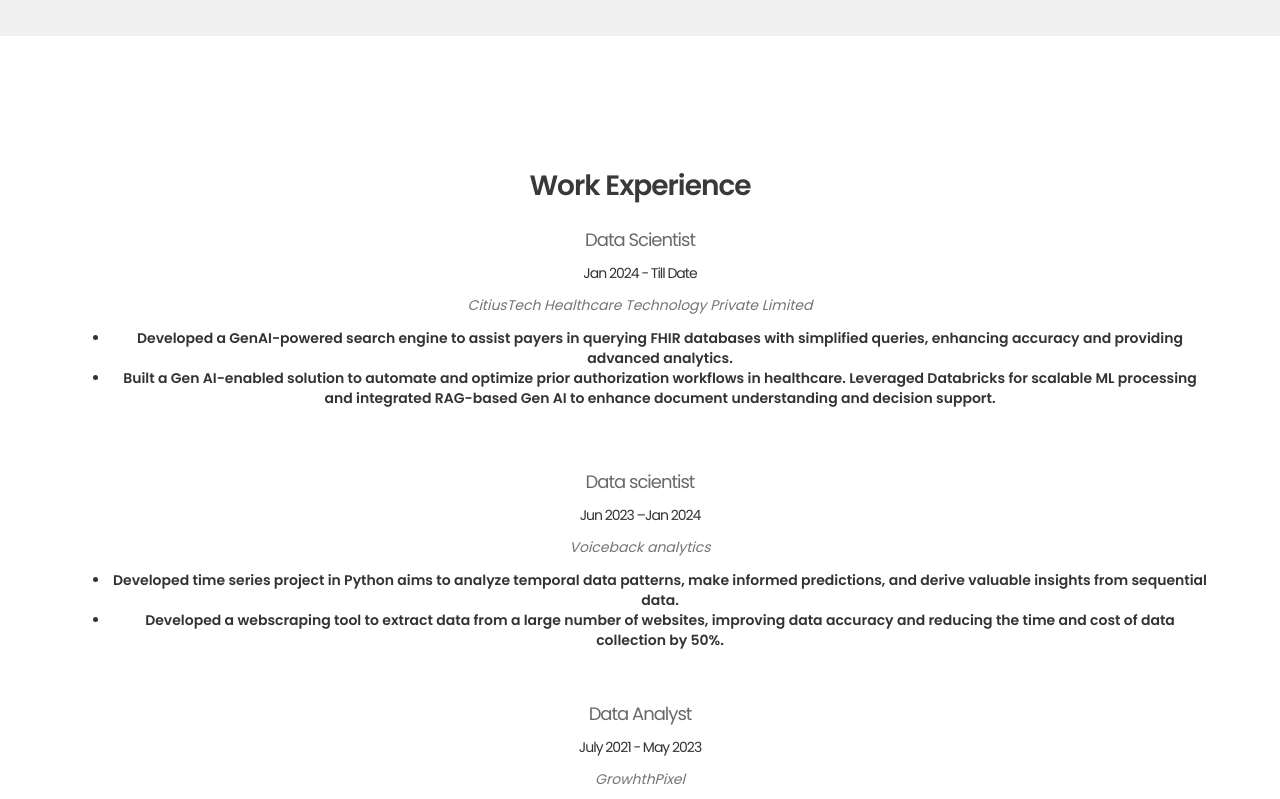
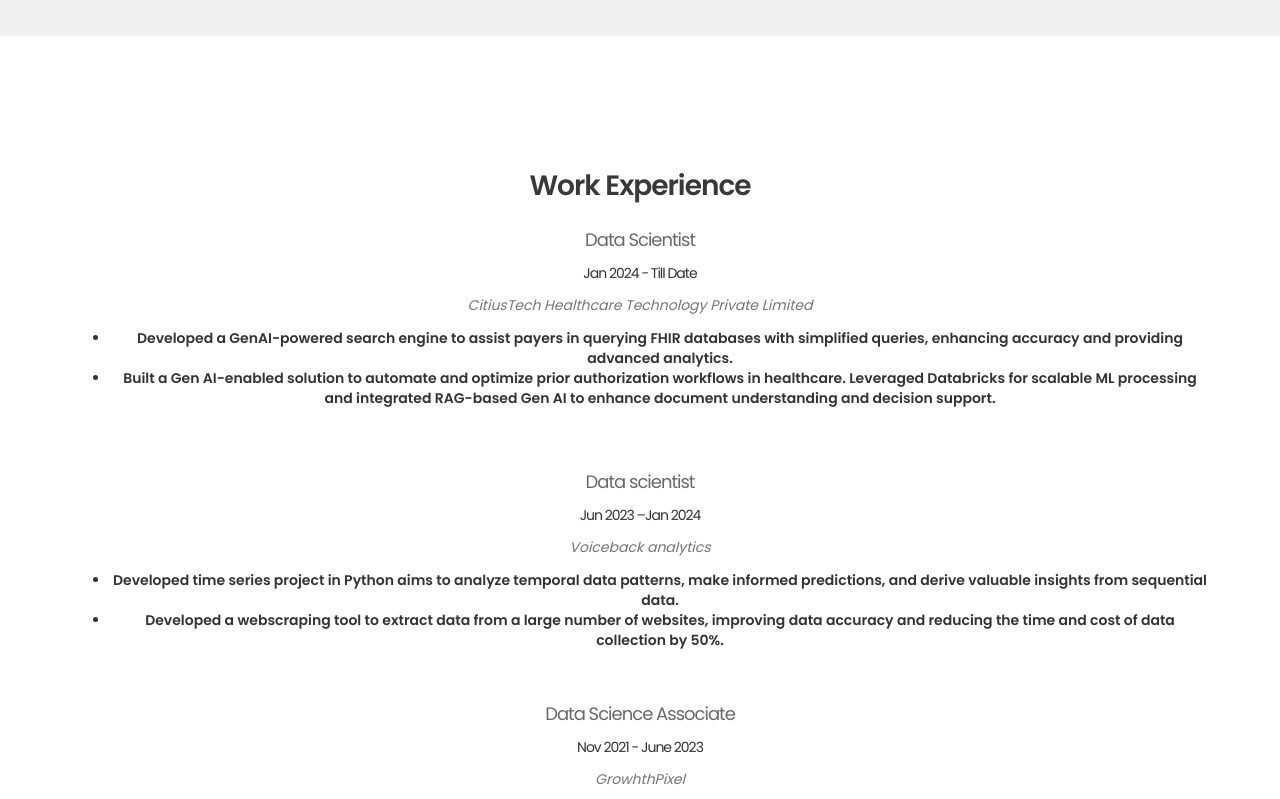
Before and after one commit to mandarwarghade/mandarwarghade.github.io, a plain HTML site: page index.html in a window 1280 px wide. Shown: the part 2120-2919 px from the top of the page. Drawn offline with Linux system fonts and the light colour scheme.

Commit message:
Update index.html

```diff
--- a/index.html
+++ b/index.html
@@ -276,8 +276,8 @@
                               <br>
 			      </div>
 
-                              <h4>Data Analyst </h4>
-                              <h5>July 2021 - May 2023</h5>
+                              <h4>Data Science Associate </h4>
+                              <h5>Nov 2021 - June 2023</h5>
                               <p><em> GrowhthPixel </em></p>
                               <ul>
 
```
